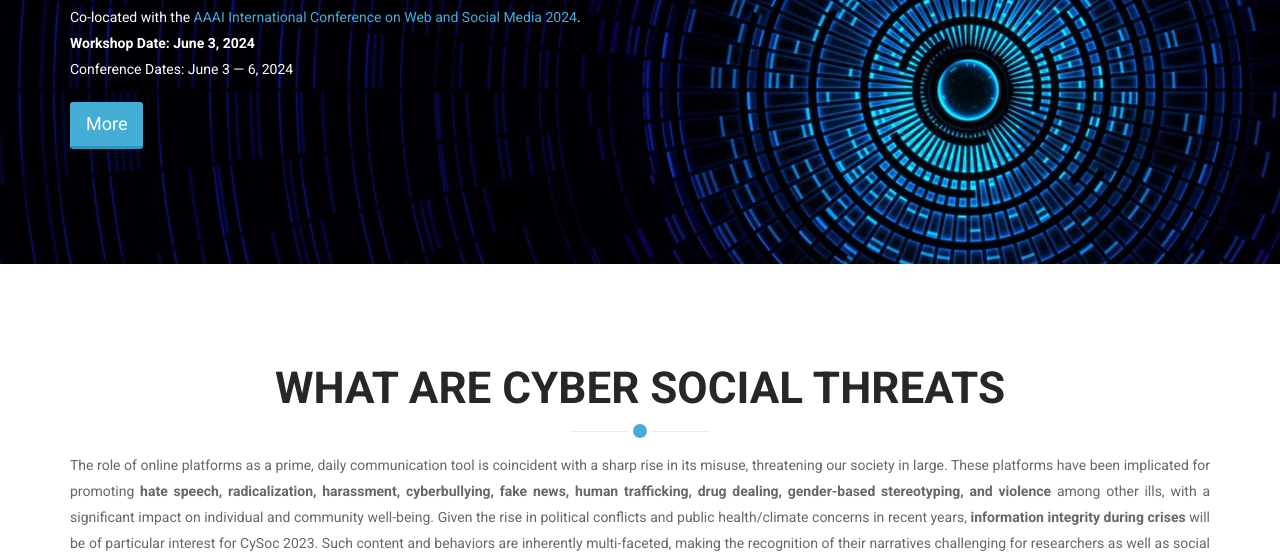
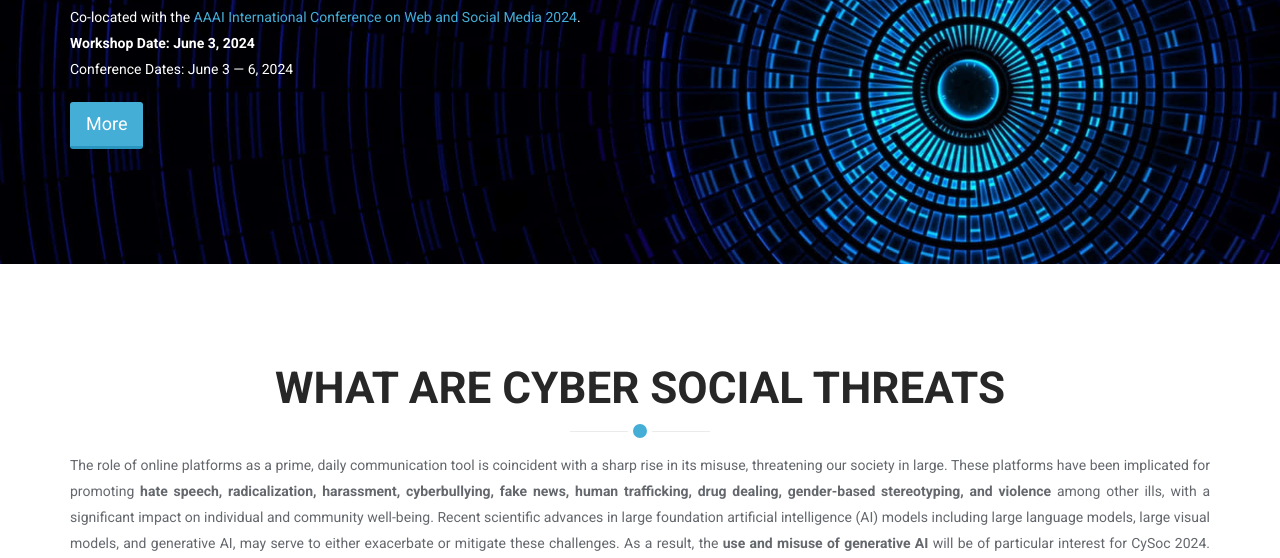
Before and after one commit to cy-soc/2024, a plain HTML site: page index.html in a window 1280 px wide. Shown: the part 394-952 px from the top of the page. Drawn offline with Linux system fonts and the light colour scheme; some packages are replaced by stand-ins of ours.

Commit message:
update landing text

```diff
--- a/index.html
+++ b/index.html
@@ -134,10 +134,12 @@
                         cyberbullying, fake news, human trafficking, drug dealing, gender-based stereotyping, and
                         violence </b> among other ills, with a significant impact on individual and community
                     well-being.
-                    Given the rise in political conflicts and public health/climate concerns in recent years,
-                    <b>information integrity during crises</b> will be of particular interest for CySoc 2023.
-                    Such content and behaviors are inherently multi-faceted, making the recognition of their narratives
-                    challenging for researchers as well as social media companies.
+                    Recent scientific advances in large foundation artificial intelligence (AI) models including large language models,
+                    large visual models, and generative AI, may serve to either exacerbate or mitigate these challenges.
+                    As a result, the
+                    <b>use and misuse of generative AI</b> will be of particular interest for CySoc 2024.
+                    This technology, as well as the aforementioned content and behaviors, are inherently multi-faceted,
+                    making the recognition of their narratives challenging for researchers as well as social media companies.
                     The implications to individuals and communities require reliable models and algorithms for
                     detecting, understanding, and countering the malevolent behavior in such communications.
                     These challenges have led to a rising prominence of analysis of online communications in academia,
```
